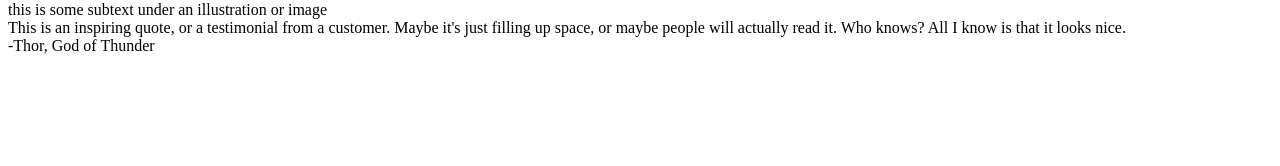
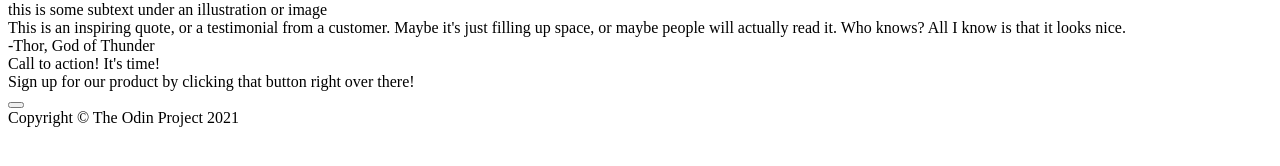
Before and after one commit to AbhayMohanan/odinproject_landingpage, a plain HTML site: page index.html in a window 1280 px wide. Shown: the part 340-506 px from the top of the page. Drawn offline with Linux system fonts and the light colour scheme.

Commit message:
Added action and footer sections to html

```diff
--- a/index.html
+++ b/index.html
@@ -22,7 +22,7 @@
         <div class="lefthero">
             <div class="maintext">This website is awesome</div>
             <div class="subtext">This website has some subtext that goes here under the main title. It's a smaller font and the color is lower contrast</div>
-            <button>Sign up</button>
+            <button class="hero_button">Sign up</button>
         </div>
         <div class="righthero">
             <img src=".....">
@@ -57,5 +57,21 @@
             <div class="quoteperson">-Thor, God of Thunder</div>
         </div>
     </div>
+
+    <div class="action">
+        <div class="banner">
+            <div class="text">
+                <div class="maintext">Call to action! It's time!</div>
+                <div class="subtext">Sign up for our product by clicking that button right over there!</div>
+            </div>
+            <button class="action_button"></button>
+        </div>
+    </div>
+
+    <div class="footer">
+        <div class = "footertext">
+            Copyright &#169 The Odin Project 2021
+        </div>
+    </div>
 </body>
 </html>
```
